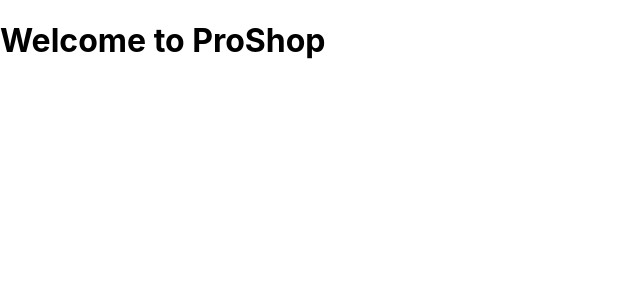
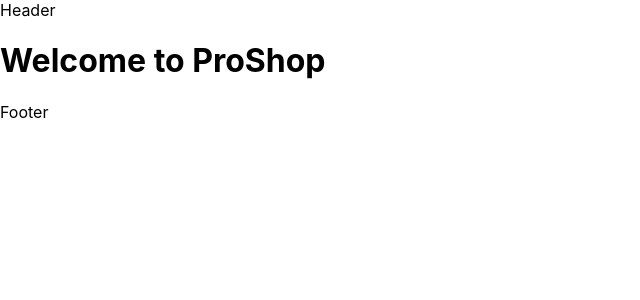
Before and after one commit to okFox/proshop, a React (Create React App) app in the folder frontend/: page / in a window 1280 px wide. Shown: the top 300 px of the page, without its empty margins (0-640 px from the left). Built offline with nearby package versions, Linux system fonts and the light colour scheme.

Commit message:
header and footer components

```diff
--- a/frontend/src/App.js
+++ b/frontend/src/App.js
@@ -1,12 +1,16 @@
 import React from 'react';
+import Header from "./components/Header"
+import Footer from "./components/Footer"
 
 const App = () => {
   return (
-    <div className="App">
-     <>
-      <h1> Welcome to ProShop</h1>
-     </>
-    </div>
+    <>
+      < Header />
+      <main>
+        <h1> Welcome to ProShop</h1>
+      </main>
+      <Footer />
+    </>
   );
 }
 
--- /dev/null
+++ b/frontend/src/components/Footer.js
@@ -0,0 +1,11 @@
+import React from 'react'
+
+const Footer = () => {
+    return (
+        <footer>
+            Footer
+        </footer>
+    )
+}
+
+export default Footer
--- /dev/null
+++ b/frontend/src/components/Header.js
@@ -0,0 +1,11 @@
+import React from 'react'
+
+const Header = () => {
+    return (
+        <header>
+            Header
+        </header>
+
+    )}
+
+export default Header
```
